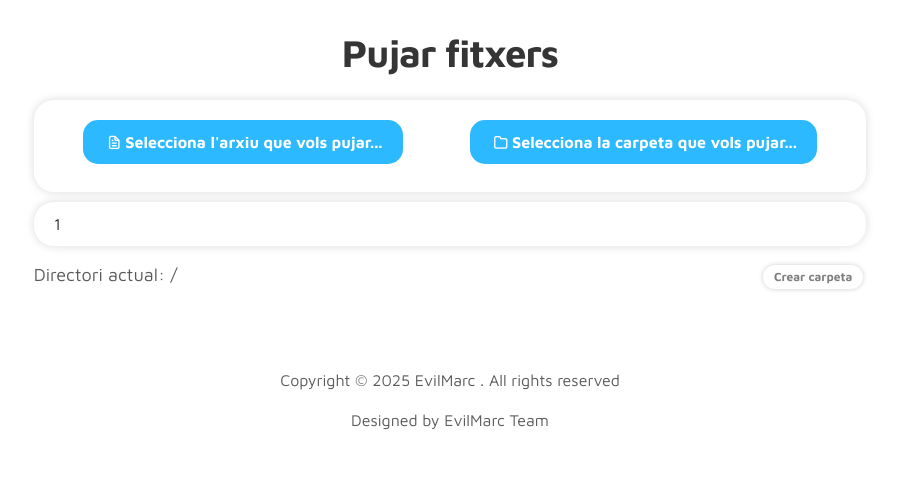
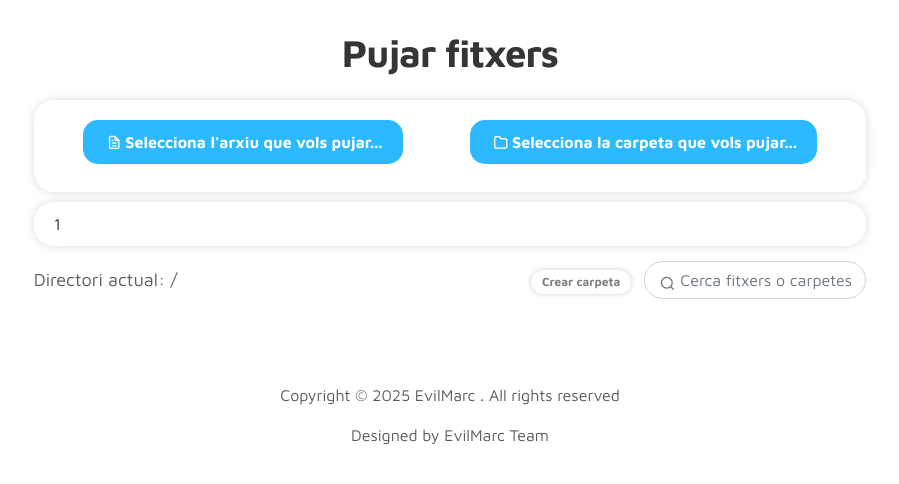
Before and after one commit to mxntse3exe/EvilMarc, a PHP site: page /pujar_fitxers in a window 1280 px wide. Shown: the part 56-540 px from the top of the page, without its empty margins (190-1089 px from the left). Run offline with PHP 8.4, Linux system fonts and the light colour scheme; the visitor is signed in with stand-in values (Sample User, id 1); data that the repository does not hold is empty.

Commit message:
quadre de cerca

```diff
--- a/web/css/tooplate-style.css
+++ b/web/css/tooplate-style.css
@@ -1332,6 +1332,36 @@ b, strong {
 .compartit_per {
   font-size: 10pt;
   color: gray;
+}
+
+/* Estils per al buscador */
+.buscador-container {
+  position: relative;
+  margin-bottom: 20px;
+  max-width: 500px;
+}
+
+.buscador-container input {
+  padding-left: 35px;
+  border-radius: 20px;
+}
+
+.buscador-container i {
+  position: absolute;
+  left: 12px;
+  top: 10px;
+  color: #777;
+}
+
+/* Estil per als elements filtrats */
+.filtrat {
+  display: none;
+}
+
+.buscador_crear {
+  display: flex;
+  align-items: baseline;
+  gap: 10px;
 }
 
 /* registre.php */
--- a/web/pujar_fitxers.php
+++ b/web/pujar_fitxers.php
@@ -447,8 +447,20 @@ if ($_SERVER['REQUEST_METHOD'] === 'POST') {
                 <div class="info_ruta">
                     <p>Directori actual: <?php echo htmlspecialchars($relative_dir); ?></p>
 
-                    <button id="crear-carpeta" class="btn">Crear carpeta</button>
+                    <div class="buscador_crear">
+                        <button id="crear-carpeta" class="btn">Crear carpeta</button>
+
+
+                        <div class="buscador-container">
+                            <input type="text" id="buscador-fitxers" placeholder="Cerca fitxers o carpetes..." class="form-control">
+                            <i class="uil uil-search"></i>
+                        </div>
+
+                    </div>
+
                 </div>
+
+
 
                 <!-- script per poder crear noves carpetes -->
                 <script>
@@ -781,6 +793,34 @@ if ($_SERVER['REQUEST_METHOD'] === 'POST') {
             nombreArchivo.textContent = "";
         }
     }
+
+
+        // Funció per filtrar fitxers
+        function filtrarFitxers() {
+            const cercador = document.getElementById('buscador-fitxers');
+            const terme = cercador.value.toLowerCase();
+            const elements = document.querySelectorAll('.llista_fitxers');
+
+            elements.forEach(element => {
+                const text = element.textContent.toLowerCase();
+                if (text.includes(terme)) {
+                    element.classList.remove('filtrat');
+                } else {
+                    element.classList.add('filtrat');
+                }
+            });
+        }
+
+        // Escolta els canvis en el camp de cerca
+        document.getElementById('buscador-fitxers').addEventListener('input', filtrarFitxers);
+
+        // Funció per a la tecla Escape
+        document.getElementById('buscador-fitxers').addEventListener('keyup', function(e) {
+            if (e.key === 'Escape') {
+                this.value = '';
+                filtrarFitxers();
+            }
+        });
     </script>
 
 </body>
```
